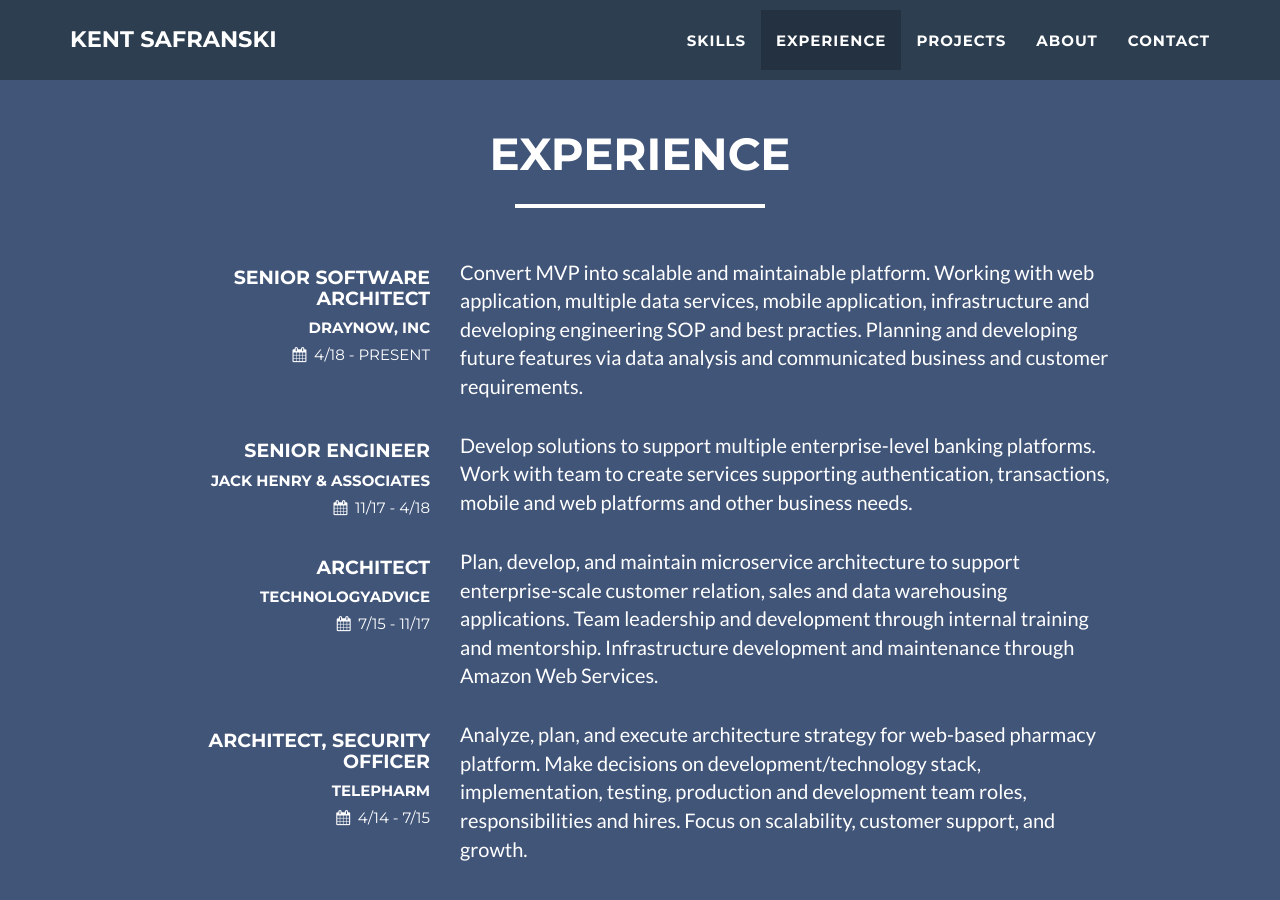
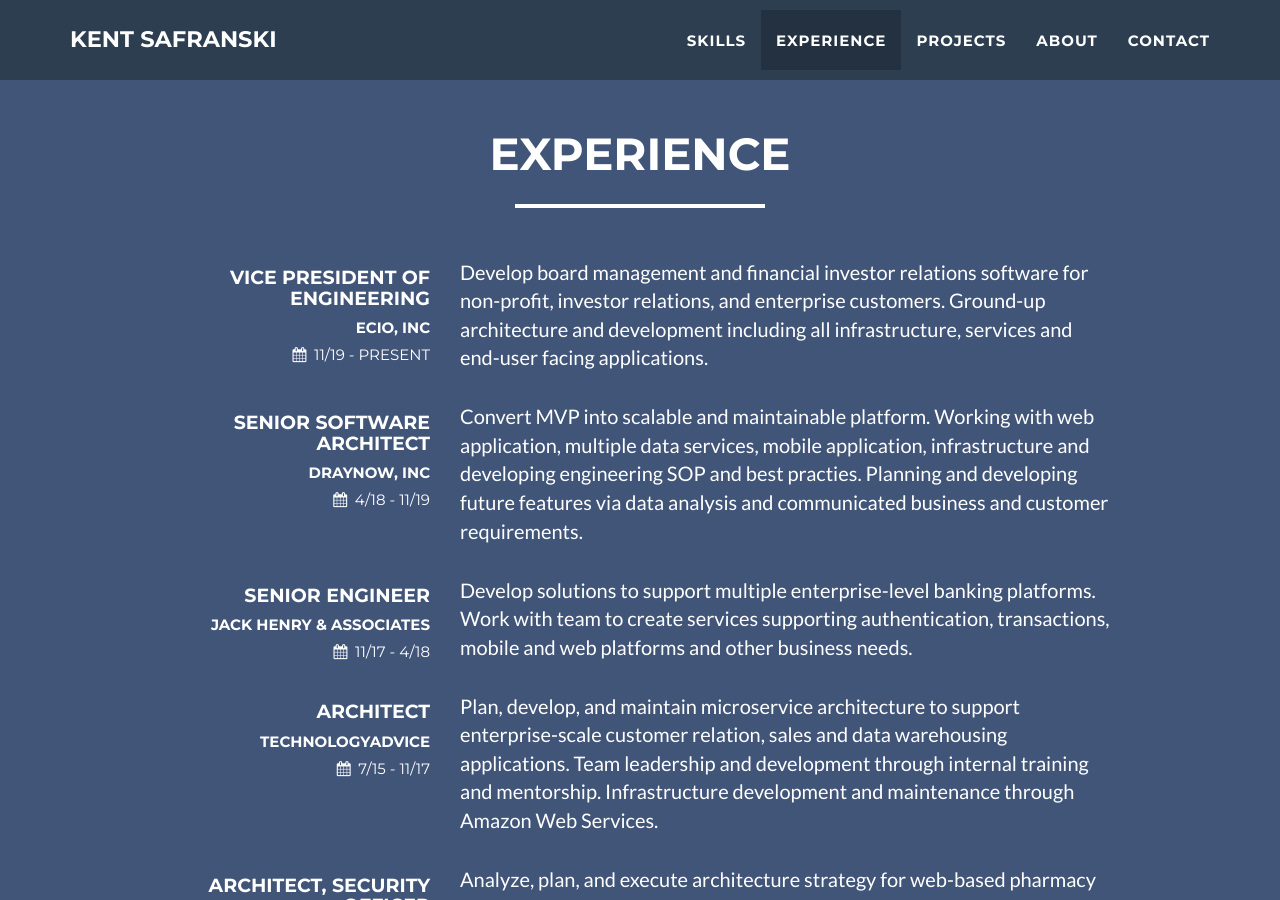
Before and after one commit to ksafranski/ksafranski.github.io, a Jekyll site: the page built from index.html, in a window 1280 px wide and 900 px high, scrolled down 2033 px. Built offline with Jekyll 4.4.1, drawn with Linux system fonts in a browser that asks for light colours.

Commit message:
update latest work information

```diff
--- a/_includes/experience.html
+++ b/_includes/experience.html
@@ -7,11 +7,25 @@
                     <hr class="star-light">
                 </div>
             </div>
+         <div class="row">
+                <div class="col-lg-3 col-lg-offset-1 section-heading">
+                    <h4>Vice President of Engineering</h4>
+                    <h5>eCIO, Inc</h5>
+                    <h5 class="experience-date"><i class="fa fa-calendar"></i>11/19 - Present</h5>
+                </div>
+                <div class="col-lg-7">
+                    <p>
+                        Develop board management and financial investor relations software for non-profit,
+                        investor relations, and enterprise customers. Ground-up architecture and development
+                     including all infrastructure, services and end-user facing applications.
+                    </p>
+                </div>
+            </div>
             <div class="row">
                 <div class="col-lg-3 col-lg-offset-1 section-heading">
                     <h4>Senior Software Architect</h4>
                     <h5>DrayNow, Inc</h5>
-                    <h5 class="experience-date"><i class="fa fa-calendar"></i>4/18 - Present</h5>
+                    <h5 class="experience-date"><i class="fa fa-calendar"></i>4/18 - 11/19</h5>
                 </div>
                 <div class="col-lg-7">
                     <p>
```
